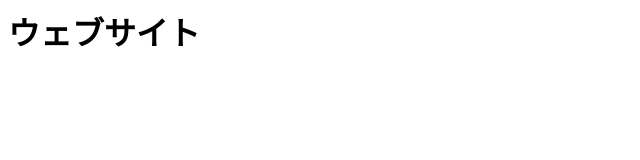
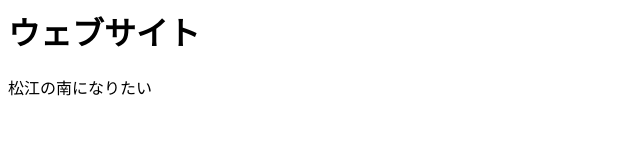
Before and after one commit to takeuchikango/takeuchikango.github.io, a plain HTML site: page index.html in a window 1280 px wide. Shown: the whole page, without its empty margins (0-640 px from the left). Drawn offline with Linux system fonts and the light colour scheme.

Commit message:
Update index.html

```diff
--- a/index.html
+++ b/index.html
@@ -2,5 +2,6 @@
   <head></head>
   <body>
     <h1>ウェブサイト</h1>
+    <p>松江の南になりたい</p>
   </body>
 </html>
```
